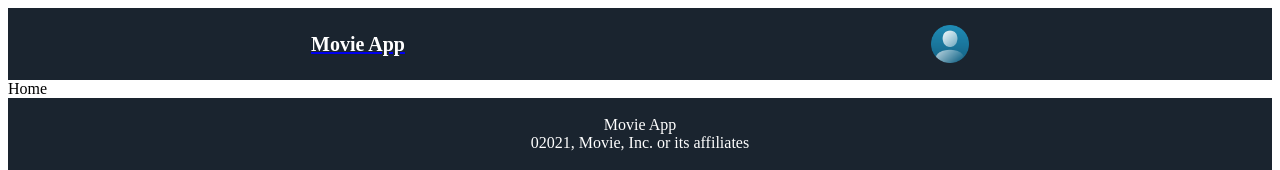
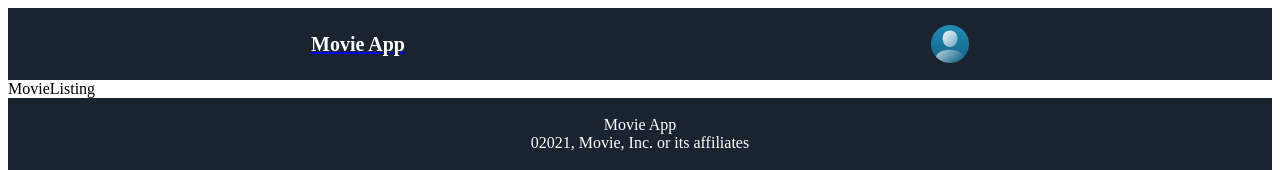
Before and after one commit to neelendrareddy9001/react-movie-app, a React (Create React App) app: page / in a window 1280 px wide. Shown: the top 170 px of the page. Built offline with nearby package versions, Linux system fonts and the light colour scheme; no server answers.

Commit message:
userDispatch and useSelect to send & receive the data

```diff
--- a/public/index.html
+++ b/public/index.html
@@ -9,21 +9,7 @@
       name="description"
       content="Web site created using create-react-app"
     />
-    <link rel="apple-touch-icon" href="%PUBLIC_URL%/logo192.png" />
-    <!--
-      manifest.json provides metadata used when your web app is installed on a
-      user's mobile device or desktop. See https://developers.google.com/web/fundamentals/web-app-manifest/
-    -->
-    <link rel="manifest" href="%PUBLIC_URL%/manifest.json" />
-    <!--
-      Notice the use of %PUBLIC_URL% in the tags above.
-      It will be replaced with the URL of the `public` folder during the build.
-      Only files inside the `public` folder can be referenced from the HTML.
 
-      Unlike "/favicon.ico" or "favicon.ico", "%PUBLIC_URL%/favicon.ico" will
-      work correctly both with client-side routing and a non-root public URL.
-      Learn how to configure a non-root public URL by running `npm run build`.
-    -->
     <title>React App</title>
   </head>
   <body>
--- a/src/components/Home/Home.js
+++ b/src/components/Home/Home.js
@@ -19,7 +19,12 @@ const Home = () => {
     };
     fetchMovies();
   }, []);
-  return <div>Home</div>;
+  return (
+    <div>
+      <div className="banner-img"></div>
+      <MovieListing />
+    </div>
+  );
 };
 
 export default Home;
--- a/src/components/MovieListing/MovieListing.js
+++ b/src/components/MovieListing/MovieListing.js
@@ -1,6 +1,10 @@
 import React from "react";
+import { useSelector } from "react-redux/es/hooks/useSelector";
+import { getAllMovies } from "../../features/Movies/movieSlice";
 
 const MovieListing = () => {
+  const movies = useSelector(getAllMovies);
+  console.log(movies);
   return <div>MovieListing</div>;
 };
 
--- a/src/features/store.js
+++ b/src/features/store.js
@@ -1,6 +1,6 @@
 import { configureStore } from "@reduxjs/toolkit";
-import movieReducer from "./Movies/movieSlice";
+import moviesReducer from "./Movies/movieSlice";
 
 export const Store = configureStore({
-  reducer: { movieReducer },
+  reducer: { movies: moviesReducer },
 });
```
